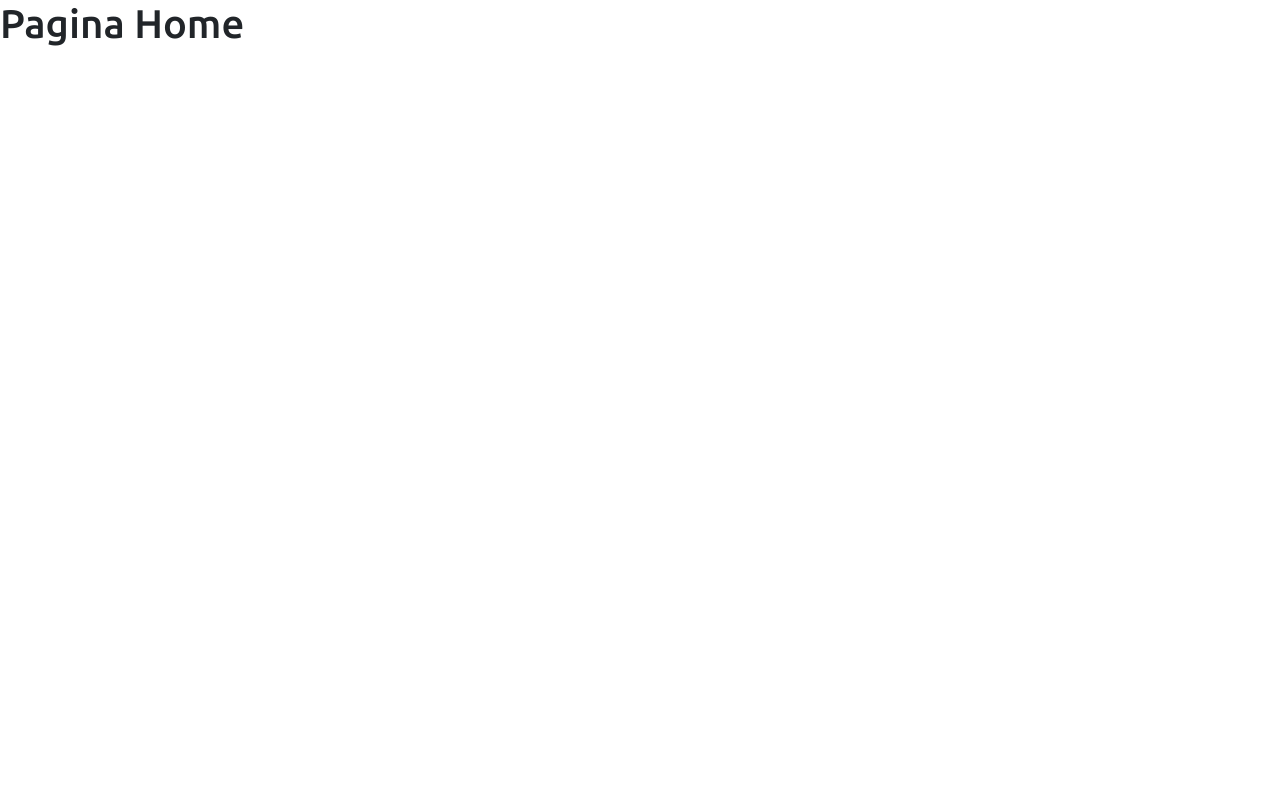
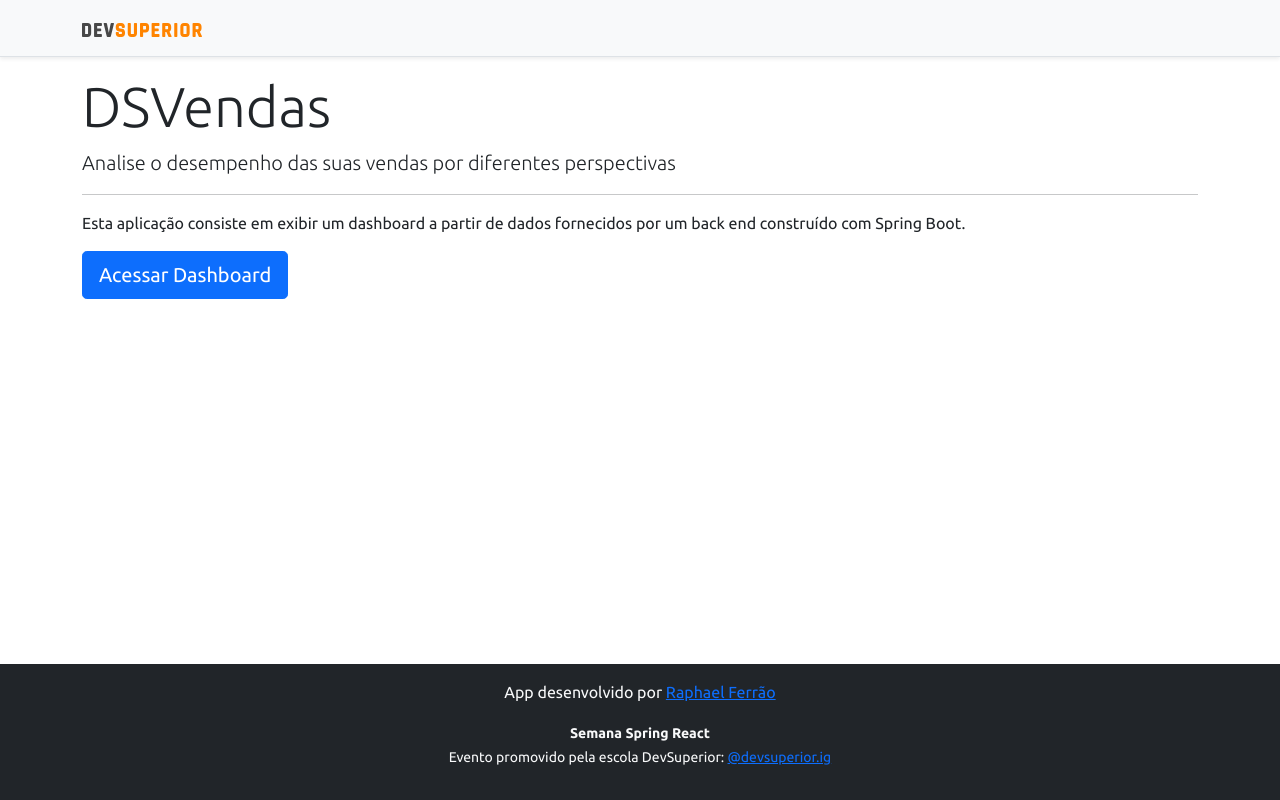
Before and after one commit to raphaelferrao/proj-sds3-springboot-react, a React (Create React App) app in the folder frontend/: page / in a window 1280 px wide. Built offline with nearby package versions, Linux system fonts and the light colour scheme.

Commit message:
Home, navigation

```diff
--- a/frontend/src/components/NavBar/index.tsx
+++ b/frontend/src/components/NavBar/index.tsx
@@ -1,3 +1,5 @@
+
+import { Link } from 'react-router-dom';
 
 import ImgDsDark from 'assets/img/ds-dark.svg';
 
@@ -6,7 +8,9 @@
     <div className="d-flex flex-column flex-md-row align-items-center p-3 px-md-4 mb-3 bg-light border-bottom shadow-sm">
       <div className="container">
         <nav className="my-2 my-md-0 mr-md-3">
-          <img src={ImgDsDark} alt="DevSuperior" width="120" />
+          <Link to="/" title="Home">
+            <img src={ImgDsDark} alt="DevSuperior" width="120" />
+          </Link>
         </nav>
       </div>
     </div>
--- a/frontend/src/pages/Home/index.tsx
+++ b/frontend/src/pages/Home/index.tsx
@@ -1,9 +1,30 @@
+import Footer from "components/Footer";
+import NavBar from "components/NavBar";
+import { Link } from "react-router-dom";
+
 const Home = () => {
-    return (
-        <div>
-            <h1>Pagina Home</h1>
+  return (
+    <>
+      <NavBar />
+      <div className="container">
+        <div className="jumbotron">
+          <h1 className="display-4">DSVendas</h1>
+          <p className="lead">
+            Analise o desempenho das suas vendas por diferentes perspectivas
+          </p>
+          <hr />
+          <p>
+            Esta aplicação consiste em exibir um dashboard a partir de dados
+            fornecidos por um back end construído com Spring Boot.
+          </p>
+          <Link className="btn btn-primary btn-lg" to="/dashboard" title="Acessar Dashboard">
+              Acessar Dashboard
+          </Link>
         </div>
-    )
-}
+      </div>
+      <Footer />
+    </>
+  );
+};
 
 export default Home;
```
